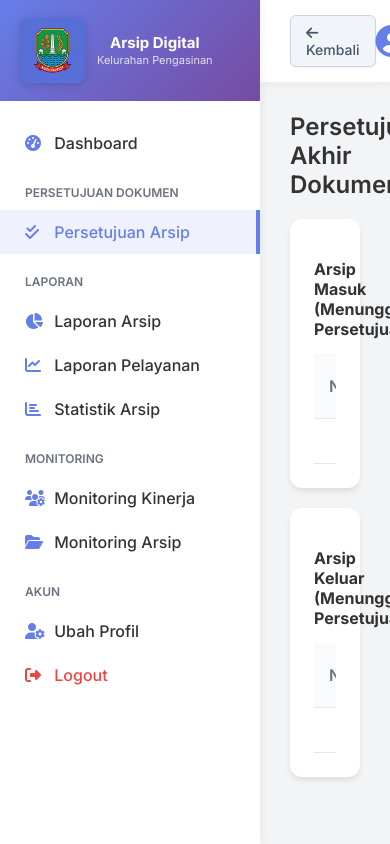
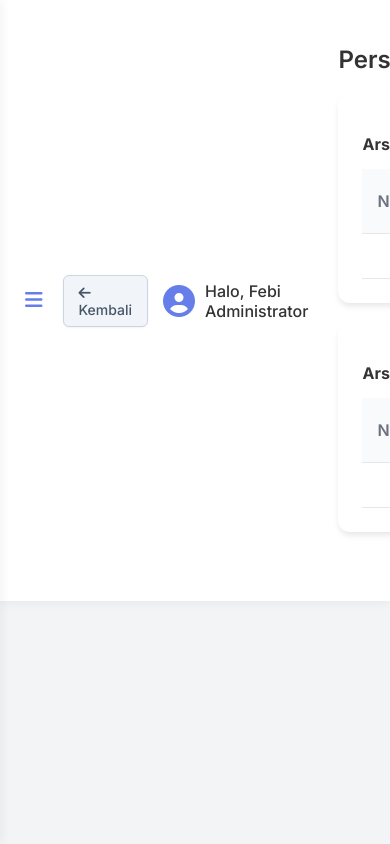
Before and after one commit to febbyalfia06-ai/arsipdigital, a PHP site: page /lurah/lurah_persetujuan.php in a window 390 px wide; the page is wider, and only the part inside the window is pictured. Run offline with PHP 8.4, Linux system fonts and the light colour scheme; a user stored in the database is signed in; data that the repository does not hold is empty; some libraries are stand-ins or nearby versions.

Commit message:
feat: add mobile responsiveness for sidebar and tables

```diff
--- a/assets/css/style.css
+++ b/assets/css/style.css
@@ -118,7 +118,7 @@ body {
     padding: 15px 30px;
     box-shadow: 0 2px 10px rgba(0,0,0,0.05);
     display: flex;
-    justify-content: flex-end;
+    justify-content: space-between;
     align-items: center;
 }
 
@@ -288,3 +288,63 @@ textarea.form-control {
     color: #166534;
     border: 1px solid #bbf7d0;
 }
+
+/* ==========================================================================
+   MOBILE RESPONSIVE
+   ========================================================================== */
+@media screen and (max-width: 768px) {
+    .sidebar {
+        transform: translateX(-100%);
+        transition: transform 0.3s ease;
+    }
+    .sidebar.active {
+        transform: translateX(0);
+    }
+    .sidebar-overlay {
+        display: none;
+        position: fixed;
+        top: 0;
+        left: 0;
+        right: 0;
+        bottom: 0;
+        background: rgba(0,0,0,0.5);
+        z-index: 90;
+    }
+    .sidebar-overlay.active {
+        display: block;
+    }
+    .main-content {
+        margin-left: 0;
+    }
+    .stats-grid {
+        grid-template-columns: 1fr;
+    }
+    .table-responsive {
+        width: 100%;
+        overflow-x: auto;
+        -webkit-overflow-scrolling: touch;
+    }
+    .topbar {
+        padding: 15px 20px;
+        justify-content: flex-start;
+    }
+    .topbar .header-title-area {
+        flex: 1;
+        display: flex;
+        align-items: center;
+        gap: 15px;
+    }
+    .mobile-menu-toggle {
+        display: block !important;
+        background: none;
+        border: none;
+        font-size: 20px;
+        color: var(--primary);
+        cursor: pointer;
+        padding: 5px;
+    }
+}
+
+.mobile-menu-toggle {
+    display: none;
+}
--- a/config.php
+++ b/config.php
@@ -4,7 +4,7 @@ date_default_timezone_set('Asia/Jakarta');
 
 session_start();
 
-define('BASE_URL', 'http://localhost/arsip_digital/');
+define('BASE_URL', 'http://localhost:8000/');
 
 // =========================================================================
 // PENGATURAN DATABASE (Ubah bagian ini saat aplikasi di-upload ke Hosting)
--- a/footer.php
+++ b/footer.php
@@ -54,6 +54,36 @@ document.addEventListener("click", function(e) {
         }
     }
 }, true);
+
+// Mobile Sidebar Toggle Logic
+document.addEventListener('DOMContentLoaded', function() {
+    const mobileMenuBtn = document.getElementById('mobileMenuBtn');
+    const sidebar = document.querySelector('.sidebar');
+    const sidebarOverlay = document.getElementById('sidebarOverlay');
+
+    if (mobileMenuBtn && sidebar && sidebarOverlay) {
+        mobileMenuBtn.addEventListener('click', function() {
+            sidebar.classList.toggle('active');
+            sidebarOverlay.classList.toggle('active');
+        });
+
+        sidebarOverlay.addEventListener('click', function() {
+            sidebar.classList.remove('active');
+            sidebarOverlay.classList.remove('active');
+        });
+    }
+
+    // Wrap tables in table-responsive
+    const tables = document.querySelectorAll('.main-content table');
+    tables.forEach(table => {
+        if (!table.parentElement.classList.contains('table-responsive')) {
+            const wrapper = document.createElement('div');
+            wrapper.className = 'table-responsive';
+            table.parentNode.insertBefore(wrapper, table);
+            wrapper.appendChild(table);
+        }
+    });
+});
 </script>
 </body>
 </html>
--- a/header.php
+++ b/header.php
@@ -93,11 +93,18 @@ if (!isset($_SESSION['user_id'])) {
     </ul>
 </div>
 
+<!-- Sidebar Overlay -->
+<div class="sidebar-overlay" id="sidebarOverlay"></div>
+
 <div class="main-content">
-    <div class="topbar" style="display:flex; justify-content:space-between; align-items:center;">
-        <div>
-            <?php
-            $current_page = basename($_SERVER['PHP_SELF']);
+    <div class="topbar">
+        <div class="header-title-area">
+            <button class="mobile-menu-toggle" id="mobileMenuBtn">
+                <i class="fas fa-bars"></i>
+            </button>
+            <div>
+                <?php
+                $current_page = basename($_SERVER['PHP_SELF']);
             $is_dashboard = in_array($current_page, ['dashboard_admin.php', 'dashboard_sekretaris.php', 'dashboard_lurah.php']);
             if(!$is_dashboard):
             ?>
```
